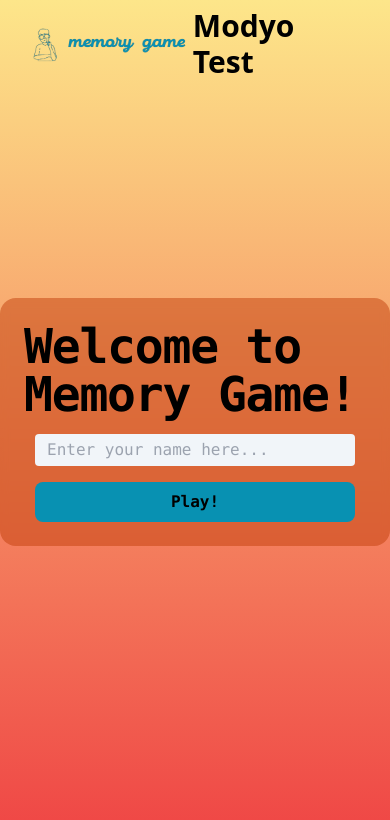
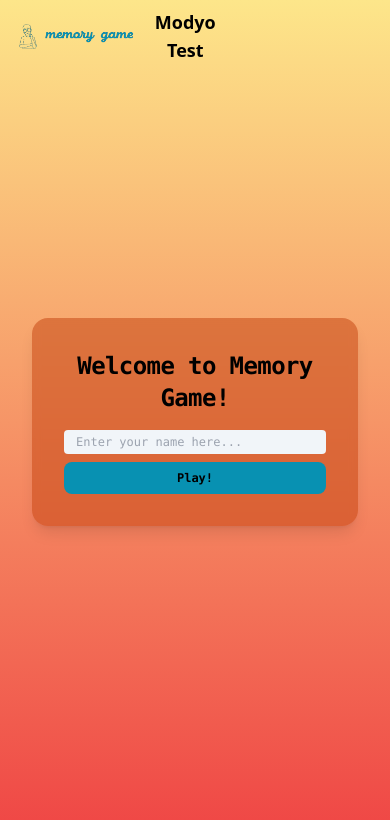
Before and after one commit to noemora/modyo-test, a React (Vite) app: page / in a window 390 px wide. Shown: the top 820 px of the page. Built offline with nearby package versions, Linux system fonts and the light colour scheme; what @midudev/tailwind-animations would draw is missing.

Commit message:
Responsive design (#4)
Co-authored-by: Noe <noe@gogrow.dev>

```diff
--- a/src/App.jsx
+++ b/src/App.jsx
@@ -7,7 +7,7 @@ export default function App() {
   return (
     <>
       <NavBar isValidName={isValidName} />
-      <div className="flex h-screen w-full flex-col items-center justify-center bg-gradient-to-b from-amber-200 to-red-500">
+      <div className="flex h-screen w-full flex-col items-center justify-center bg-gradient-to-b from-amber-200 to-red-500 sm:h-screen">
         <MainContainer
           isValidName={isValidName}
           setIsValidName={setIsValidName}
--- a/src/components/Card.jsx
+++ b/src/components/Card.jsx
@@ -46,7 +46,7 @@ export default function Card({
       className={clsx(
         clicked && 'pointer-events-none',
         successCards.includes(altText) && 'pointer-events-none',
-        'h-24 cursor-pointer overflow-hidden rounded shadow-sm'
+        'xs:h-14 xs:w-14 cursor-pointer overflow-hidden rounded shadow-sm sm:h-16 sm:w-16 md:h-20 md:w-20 lg:h-24 lg:w-24'
       )}
       onClick={!blockAnimation ? handleCardClick : undefined}
     >
--- a/src/components/CardImage.jsx
+++ b/src/components/CardImage.jsx
@@ -7,7 +7,7 @@ export default function CardImage({ flipAnimation, src, altText }) {
       className={clsx(
         !flipAnimation && 'animate-flip-in-x',
         flipAnimation && 'hidden',
-        'h-24 object-cover object-center'
+        'xs:h-14 xs:w-14 object-cover object-center sm:h-16 sm:w-16 md:h-20 md:w-20 lg:h-24 lg:w-24'
       )}
       src={src}
       alt={altText}
--- a/src/components/CardList.jsx
+++ b/src/components/CardList.jsx
@@ -57,7 +57,7 @@ export default function CardList({
   if (error) return <p>Error: {error.message}</p>;
 
   return (
-    <div className="flex max-w-4xl flex-wrap justify-center gap-3">
+    <div className="grid max-w-4xl grid-cols-5 grid-rows-8 justify-center gap-1 sm:grid-cols-8 sm:grid-rows-5 md:gap-2 lg:gap-3">
       {cardList.map(({ fields }, index) => (
         <Card
           key={`${index}`}
--- a/src/components/MainContainer.jsx
+++ b/src/components/MainContainer.jsx
@@ -8,8 +8,8 @@ export default function MainContainer({ isValidName, setIsValidName }) {
   return (
     <div
       className={clsx(
-        (isValidName || sessionUser) && 'mt-8',
-        'rounded-2xl bg-orange-700/50 p-6 backdrop-blur-sm'
+        (isValidName || sessionUser) && 'mt-4 sm:mt-0 md:mt-8 lg:mt-10',
+        'xs:p-8 mx-8 rounded-2xl bg-orange-700/50 p-3 shadow-lg backdrop-blur-sm md:mx-6 md:p-6 lg:mx-4'
       )}
     >
       {!isValidName && !sessionUser ? (
--- a/src/components/NavBar.jsx
+++ b/src/components/NavBar.jsx
@@ -12,12 +12,18 @@ export default function NavBar({ isValidName }) {
 
   return (
     <div className="absolute left-0 top-0 w-full py-2">
-      <nav className="flex items-center justify-between px-6">
-        <img src={memoryLogo} alt="Memory Logo" className="h-12" />
-        <h1 className="text-3xl font-bold">Modyo Test</h1>
-        <div className="flex w-40 items-center gap-2">
+      <nav className="flex items-center justify-between px-3 sm:px-6">
+        <img
+          src={memoryLogo}
+          alt="Memory Logo"
+          className="h-9 md:h-11 lg:h-12"
+        />
+        <h1 className="text-center text-lg font-bold sm:text-xl md:text-2xl lg:text-3xl">
+          Modyo Test
+        </h1>
+        <div className="flex w-40">
           {userName && (
-            <p className="w-36 text-right font-mono text-sm font-bold">
+            <p className="w-28 text-right font-mono text-xs font-bold sm:text-sm md:w-36 md:text-base lg:text-lg">
               {userName}
             </p>
           )}
--- a/src/components/Score.jsx
+++ b/src/components/Score.jsx
@@ -2,10 +2,10 @@ import PropTypes from 'prop-types';
 
 export default function Score({ movesCount, successCount, missCount }) {
   return (
-    <div className="mb-4 flex justify-center gap-x-10">
-      <div>Moves: {movesCount}</div>
-      <div>Successes: {successCount}</div>
-      <div>Misses: {missCount}</div>
+    <div className="mb-4 flex justify-center gap-x-8 text-sm sm:text-base md:text-lg lg:gap-x-10 lg:text-xl">
+      <p>Moves: {movesCount}</p>
+      <p>Successes: {successCount}</p>
+      <p>Misses: {missCount}</p>
     </div>
   );
 }
--- a/src/components/Welcome.jsx
+++ b/src/components/Welcome.jsx
@@ -15,10 +15,13 @@ export default function Welcome({ setIsValidName }) {
 
   return (
     <div className="flex w-fit flex-col items-center gap-4 font-mono">
-      <h1 className="animate-flip-x text-5xl font-bold tracking-tight animate-delay-900">
+      <h1 className="xs:text-2xl animate-flip-x text-center font-bold tracking-tight animate-delay-900 sm:text-3xl md:text-4xl lg:text-5xl">
         Welcome to Memory Game!
       </h1>
-      <form className="flex min-w-80 flex-col gap-4" onSubmit={handleSubmit}>
+      <form
+        className="xs:text-xs flex w-full flex-col gap-2 sm:text-sm md:w-2/3 md:text-base lg:gap-4"
+        onSubmit={handleSubmit}
+      >
         <input
           type="text"
           className="rounded bg-slate-100 px-3 py-1 outline-none hover:shadow-md"
--- a/tailwind.config.js
+++ b/tailwind.config.js
@@ -4,6 +4,13 @@ import animations from '@midudev/tailwind-animations';
 export default {
   content: ['./index.html', './src/**/*.{js,ts,jsx,tsx}'],
   theme: {
+    screens: {
+      xs: '375px',
+      sm: '570px',
+      md: '780px',
+      lg: '932px',
+      xl: '1280px',
+    },
     extend: {},
   },
   plugins: [animations],
```
